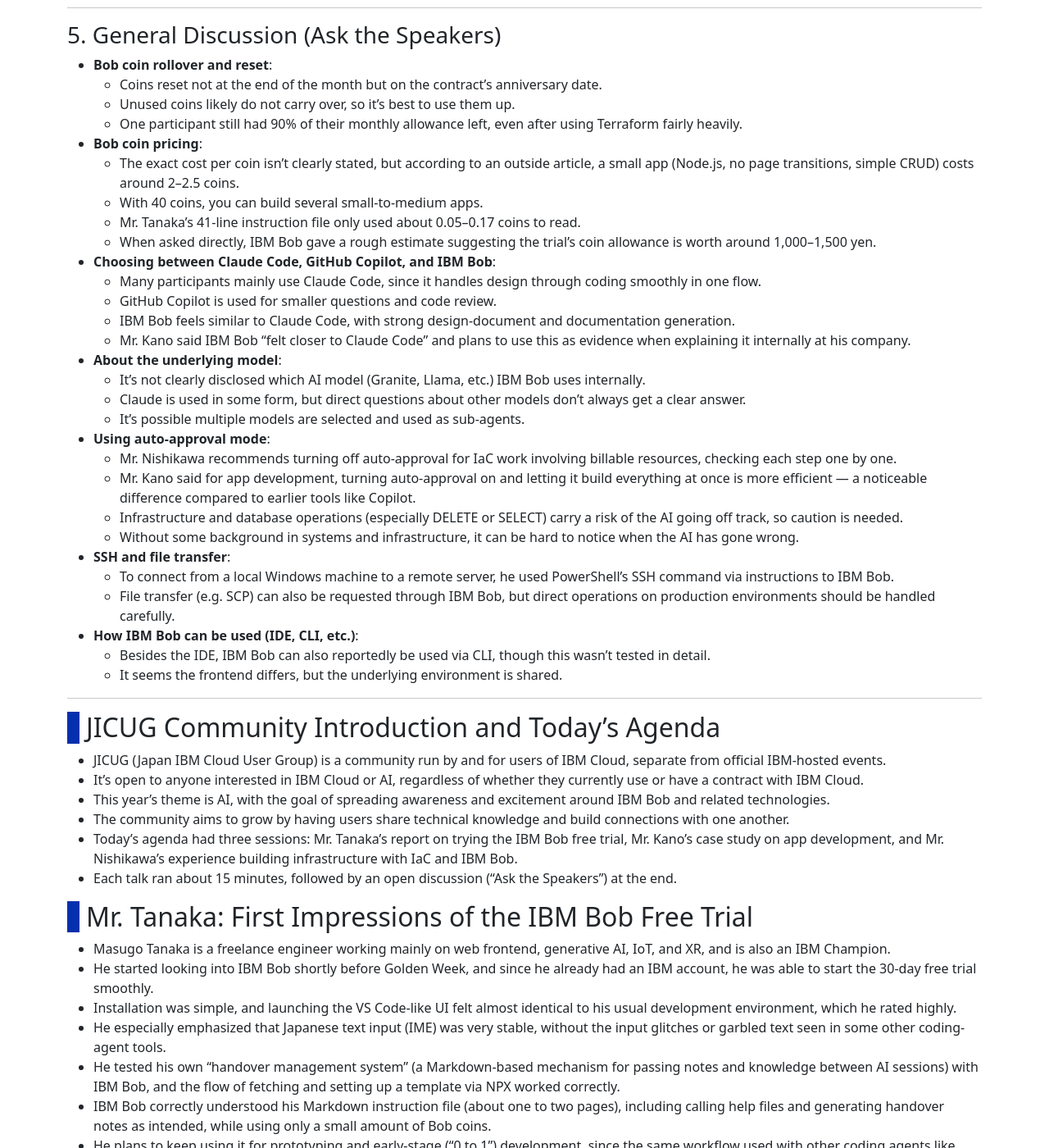
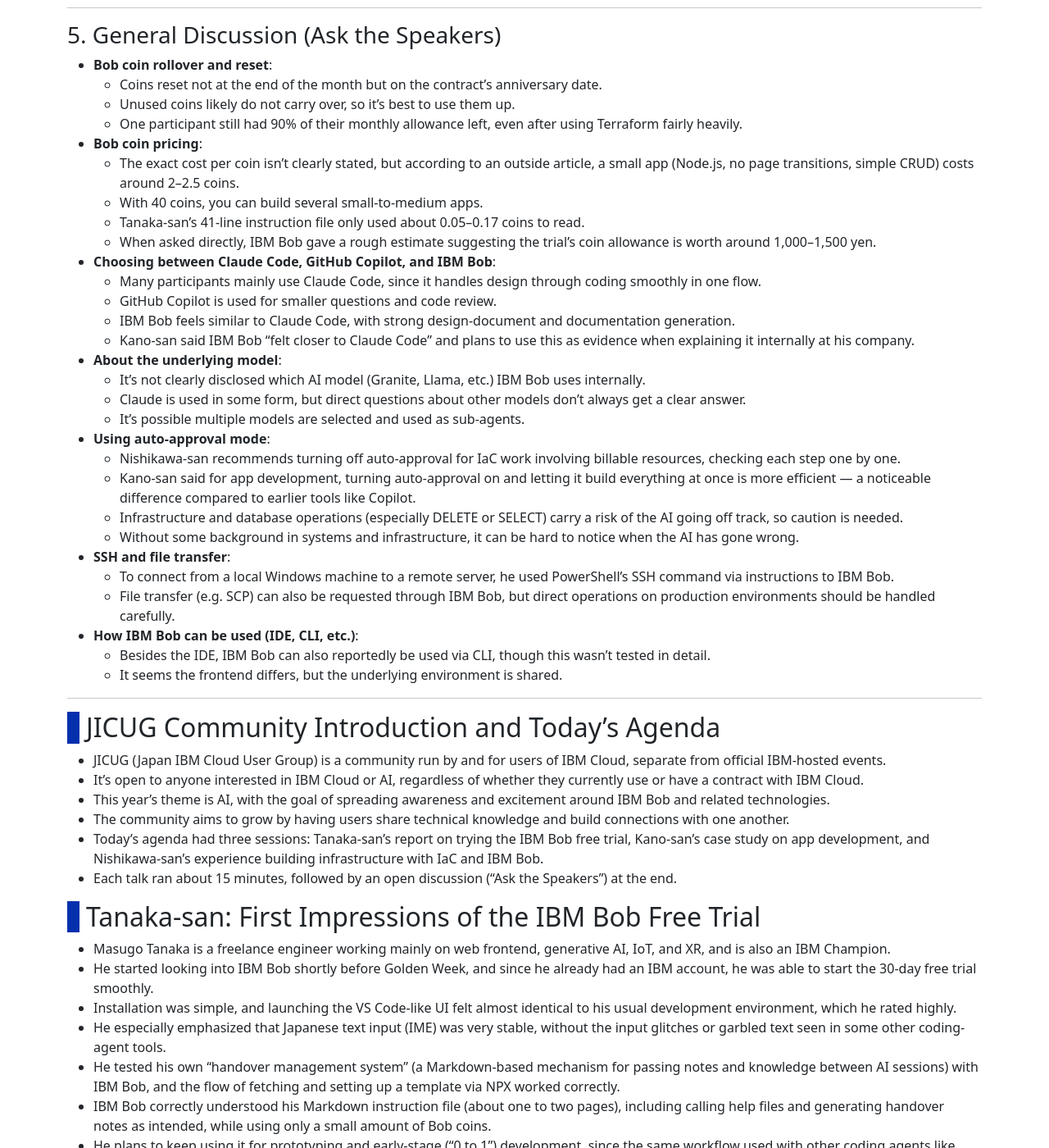
Before and after one commit to jicug/jicug.github.io, a Jekyll site: the page built from _posts/2026-05-26-jicug5-en.md, in a window 1280 px wide and 1400 px high, scrolled down 3190 px. Shown: the whole window at 82% size. Built offline with Jekyll 4.4.1, drawn with Linux system fonts in a browser that asks for light colours; comment, search, counter and statistics services are not loaded; some of the changed text lies outside the part shown.

Commit message:
2026-05-26-jicug5-en.md 調整
-san の表現に調整しました。

```diff
--- a/_posts/2026-05-26-jicug5-en.md
+++ b/_posts/2026-05-26-jicug5-en.md
@@ -27,11 +27,11 @@
 - Unlike events hosted by IBM itself, this is a place for users to share their own experiences using IBM products.
 - Anyone interested can join, whether or not they currently use or have a contract with IBM Cloud.
 - The theme for 2026 is AI, especially IBM Bob.
-- Today's event had three talks: (1) Mr. Tanaka — getting started with IBM Bob, (2) Mr. Kano — building an app with IBM Bob, and (3) Mr. Nishikawa — using IBM Bob for infrastructure as code (IaC).
+- Today's event had three talks: (1) Tanaka-san — getting started with IBM Bob, (2) Kano-san — building an app with IBM Bob, and (3) Nishikawa-san — using IBM Bob for infrastructure as code (IaC).
 
 ---
 
-### 2. Talk 1: Trying the IBM Bob Free Trial (Mr. Tanaka)
+### 2. Talk 1: Trying the IBM Bob Free Trial (Tanaka-san)
 
 - **Speaker profile**: Freelance engineer focused on web frontend work, and an IBM Champion.
 - **Background**: He learned about IBM Bob shortly before Golden Week and started the free trial.
@@ -57,7 +57,7 @@
 
 ---
 
-### 3. Talk 2: Building an Observability Training App with IBM Bob (Mr. Kano)
+### 3. Talk 2: Building an Observability Training App with IBM Bob (Kano-san)
 
 - **Speaker profile**: Works on multi-cloud and hybrid-cloud managed services, an IBM Champion and Datadog Ambassador, and also runs a programming class for children.
 - **Background and challenge**:
@@ -93,7 +93,7 @@
 
 ---
 
-### 4. Talk 3: Deploying Node-RED to IBM Cloud Code Engine with Terraform, Using IBM Bob and the IaC Spec Kit (Mr. Nishikawa)
+### 4. Talk 3: Deploying Node-RED to IBM Cloud Code Engine with Terraform, Using IBM Bob and the IaC Spec Kit (Nishikawa-san)
 
 - **Speaker profile**: An IBM Champion for 10 years, a university associate professor teaching cloud and IaC, and also runs corporate training sessions.
 - **Overview of Infrastructure as Code (IaC)**:
@@ -128,20 +128,20 @@
 - **Bob coin pricing**:
   - The exact cost per coin isn't clearly stated, but according to an outside article, a small app (Node.js, no page transitions, simple CRUD) costs around 2–2.5 coins.
   - With 40 coins, you can build several small-to-medium apps.
-  - Mr. Tanaka's 41-line instruction file only used about 0.05–0.17 coins to read.
+  - Tanaka-san's 41-line instruction file only used about 0.05–0.17 coins to read.
   - When asked directly, IBM Bob gave a rough estimate suggesting the trial's coin allowance is worth around 1,000–1,500 yen.
 - **Choosing between Claude Code, GitHub Copilot, and IBM Bob**:
   - Many participants mainly use Claude Code, since it handles design through coding smoothly in one flow.
   - GitHub Copilot is used for smaller questions and code review.
   - IBM Bob feels similar to Claude Code, with strong design-document and documentation generation.
-  - Mr. Kano said IBM Bob "felt closer to Claude Code" and plans to use this as evidence when explaining it internally at his company.
+  - Kano-san said IBM Bob "felt closer to Claude Code" and plans to use this as evidence when explaining it internally at his company.
 - **About the underlying model**:
   - It's not clearly disclosed which AI model (Granite, Llama, etc.) IBM Bob uses internally.
   - Claude is used in some form, but direct questions about other models don't always get a clear answer.
   - It's possible multiple models are selected and used as sub-agents.
 - **Using auto-approval mode**:
-  - Mr. Nishikawa recommends turning off auto-approval for IaC work involving billable resources, checking each step one by one.
-  - Mr. Kano said for app development, turning auto-approval on and letting it build everything at once is more efficient — a noticeable difference compared to earlier tools like Copilot.
+  - Nishikawa-san recommends turning off auto-approval for IaC work involving billable resources, checking each step one by one.
+  - Kano-san said for app development, turning auto-approval on and letting it build everything at once is more efficient — a noticeable difference compared to earlier tools like Copilot.
   - Infrastructure and database operations (especially DELETE or SELECT) carry a risk of the AI going off track, so caution is needed.
   - Without some background in systems and infrastructure, it can be hard to notice when the AI has gone wrong.
 - **SSH and file transfer**:
@@ -159,10 +159,10 @@
 - It's open to anyone interested in IBM Cloud or AI, regardless of whether they currently use or have a contract with IBM Cloud.
 - This year's theme is AI, with the goal of spreading awareness and excitement around IBM Bob and related technologies.
 - The community aims to grow by having users share technical knowledge and build connections with one another.
-- Today's agenda had three sessions: Mr. Tanaka's report on trying the IBM Bob free trial, Mr. Kano's case study on app development, and Mr. Nishikawa's experience building infrastructure with IaC and IBM Bob.
+- Today's agenda had three sessions: Tanaka-san's report on trying the IBM Bob free trial, Kano-san's case study on app development, and Nishikawa-san's experience building infrastructure with IaC and IBM Bob.
 - Each talk ran about 15 minutes, followed by an open discussion ("Ask the Speakers") at the end.
 
-## Mr. Tanaka: First Impressions of the IBM Bob Free Trial
+## Tanaka-san: First Impressions of the IBM Bob Free Trial
 
 - Masugo Tanaka is a freelance engineer working mainly on web frontend, generative AI, IoT, and XR, and is also an IBM Champion.
 - He started looking into IBM Bob shortly before Golden Week, and since he already had an IBM account, he was able to start the 30-day free trial smoothly.
@@ -172,7 +172,7 @@
 - IBM Bob correctly understood his Markdown instruction file (about one to two pages), including calling help files and generating handover notes as intended, while using only a small amount of Bob coins.
 - He plans to keep using it for prototyping and early-stage ("0 to 1") development, since the same workflow used with other coding agents like Claude Code and Cursor works here too.
 
-## Moderator (Mr. Kano): Building an Observability Training App with IBM Bob
+## Moderator (Kano-san): Building an Observability Training App with IBM Bob
 
 - He works on multi-cloud and hybrid-cloud managed services, where training engineers in observability — visibility across the UI, app, database, and infrastructure — has been a challenge.
 - Classroom learning alone isn't enough; an actual working app is needed to let people experience and analyze failures. But building a three-tier app (web, API, and DB servers) normally takes a lot of time.
@@ -181,7 +181,7 @@
 - The app he built, "Flash Quiz," stores Showa-era trivia questions in a database, handles login and answer retrieval through an API server, and displays everything in a web browser — a three-tier containerized app.
 - The app includes intentional failures (database inconsistencies, API delays, validation errors, etc.), designed as training material to be observed and analyzed with observability tools.
 
-## Moderator (Mr. Kano): Comparing Claude Code and IBM Bob
+## Moderator (Kano-san): Comparing Claude Code and IBM Bob
 
 ### Design and Implementation Phase
 
@@ -201,7 +201,7 @@
 - He also mentioned that similar monitoring is possible with tools like IBM Instana, and that he's considering moving to IBM Cloud and using services like Code Engine and Db2 going forward.
 - He highlighted IBM Bob's strength as handling "plan, implement, and verify" all in one continuous flow — supporting everything from filling knowledge gaps to implementation and testing, which let him finish in two days what would normally take months.
 
-## Mr. Nishikawa: Deploying Node-RED to Code Engine with IBM Bob and the IaC Spec Kit
+## Nishikawa-san: Deploying Node-RED to Code Engine with IBM Bob and the IaC Spec Kit
 
 ### Overview of Infrastructure as Code and Terraform Basics
 
@@ -223,7 +223,7 @@
 
 ## Discussion: Bob Coin Pricing, Tool Comparisons, and Notes on AI Agent Caution
 
-- Participants discussed whether the 40 Bob coins given during the free trial carry over after the trial ends; checking Mr. Nishikawa's account screen showed "90% of monthly budget remaining, resets June 14," confirming the anniversary-based reset (one month from the contract start date).
+- Participants discussed whether the 40 Bob coins given during the free trial carry over after the trial ends; checking Nishikawa-san's account screen showed "90% of monthly budget remaining, resets June 14," confirming the anniversary-based reset (one month from the contract start date).
 - When asked directly, IBM Bob estimated that a small app (a Node.js backend plus a simple frontend) would cost around 2–2.5 coins, meaning the 40 trial coins (roughly 1,000–1,500 yen worth) are enough for solid development work.
 - One key difference raised was that Claude Code's usage limit resets automatically after some time even once you hit it, while IBM Bob's coin-based system requires purchasing more once you run out.
 - On tool choice, the consensus was: use Claude Code for end-to-end design-to-coding work, and GitHub Copilot for smaller code reviews and edits; IBM Bob was seen as closer to Claude Code's all-in-one style.
```
